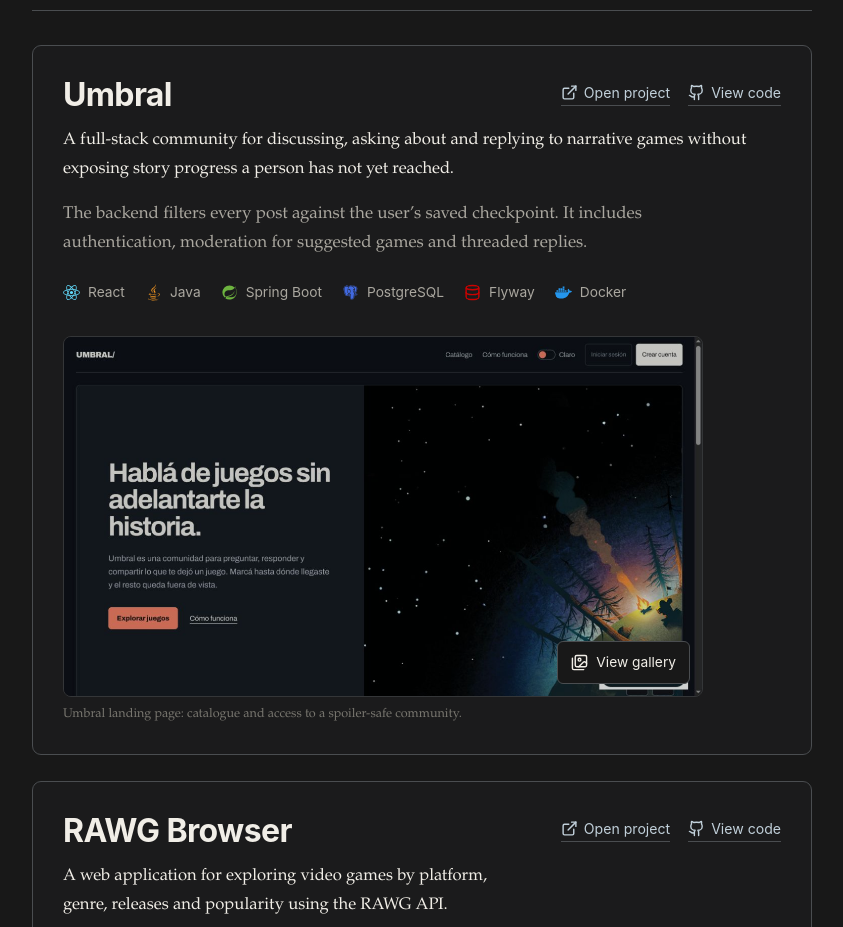
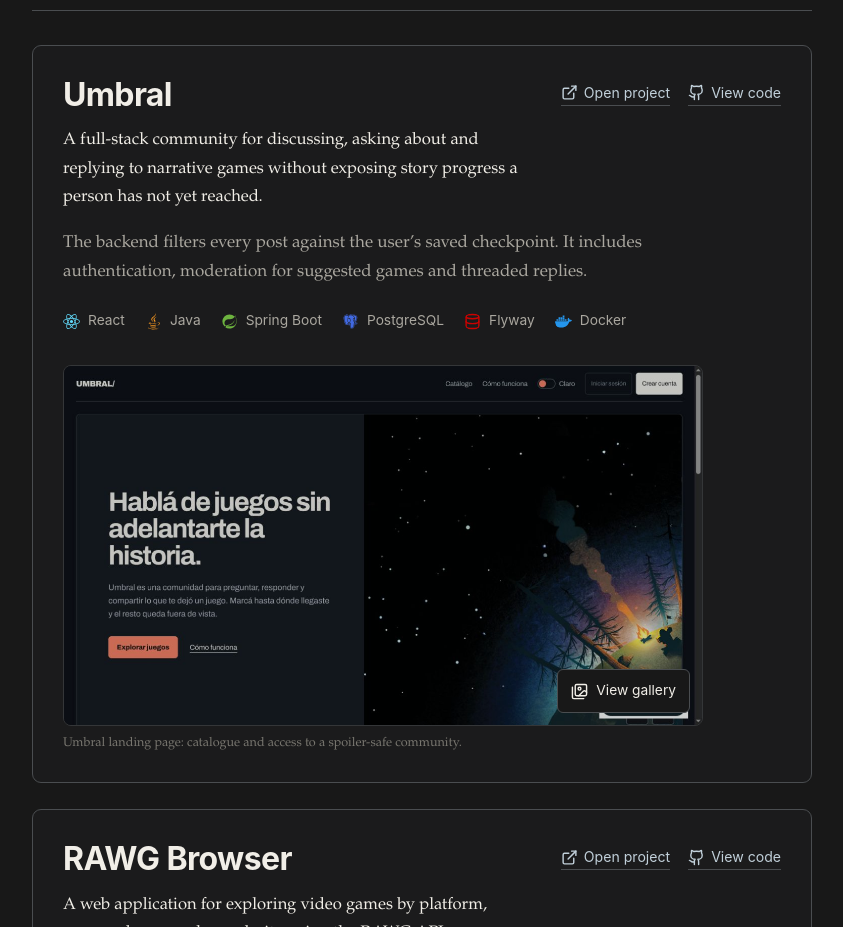
Before and after one commit to FacuPompa/portfolio, a React (Vite) app: page / in a window 1280 px wide. Shown: the part 1761-2688 px from the top of the page, without its empty margins (218-1061 px from the left). Built offline with nearby package versions, Linux system fonts and the light colour scheme.

Commit message:
fix: ajusta enlaces de Umbral en móvil

```diff
--- a/src/App.tsx
+++ b/src/App.tsx
@@ -409,6 +409,7 @@ function App() {
               <header className="project-heading">
                 <div>
                   <h3 id="umbral-title">{umbral.title}</h3>
+                  <p className="project-description">{umbral.description}</p>
                 </div>
                 <div className="project-links">
                   {umbral.demo && (
@@ -425,7 +426,6 @@ function App() {
                   )}
                 </div>
               </header>
-              <p className="project-description">{umbral.description}</p>
               <p className="project-outcome">{umbral.outcome}</p>
               <TechnologyIcons items={umbral.technologies} label={`${copy.technologies}: ${umbral.title}`} variant="project" />
 
```
